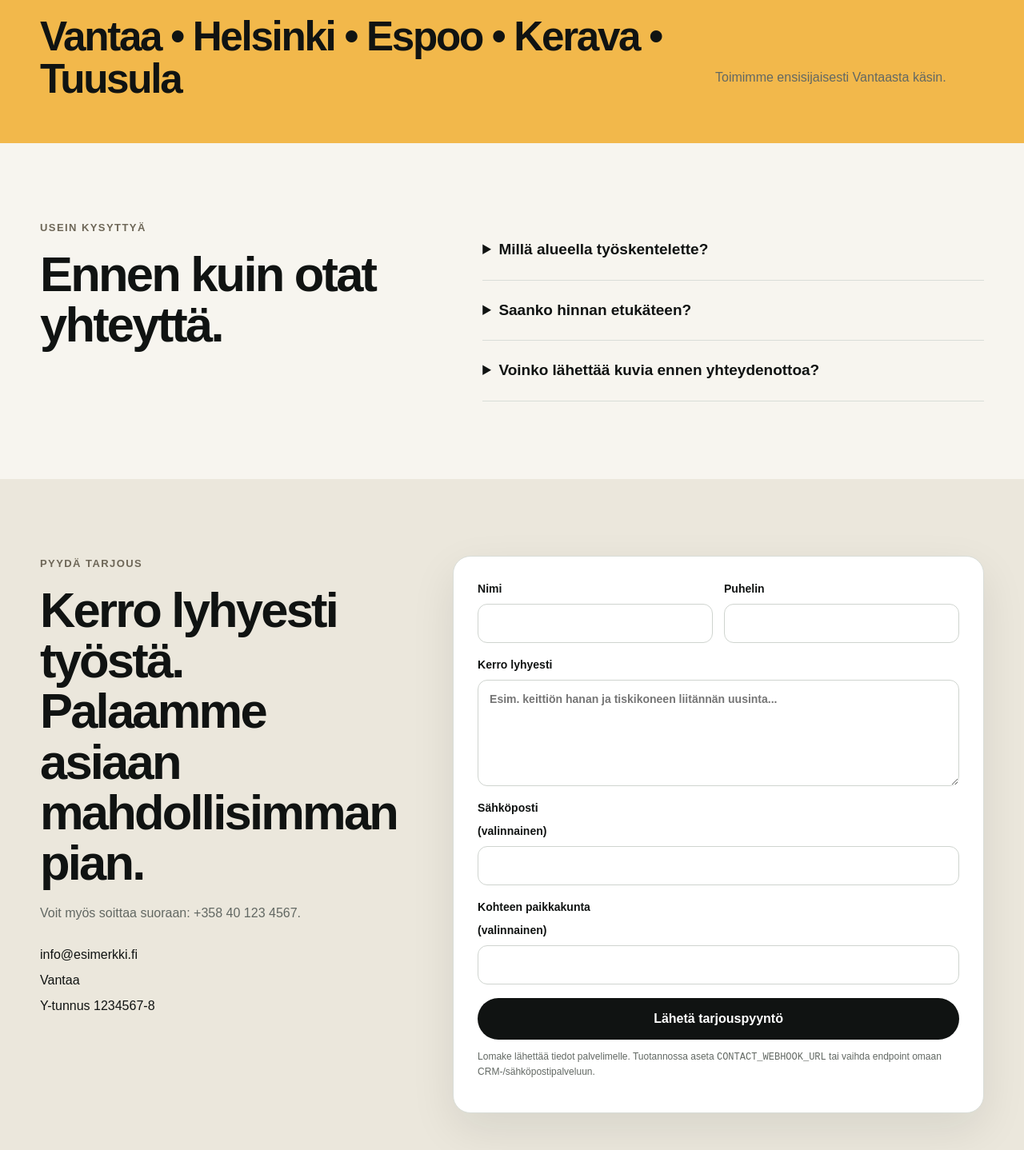
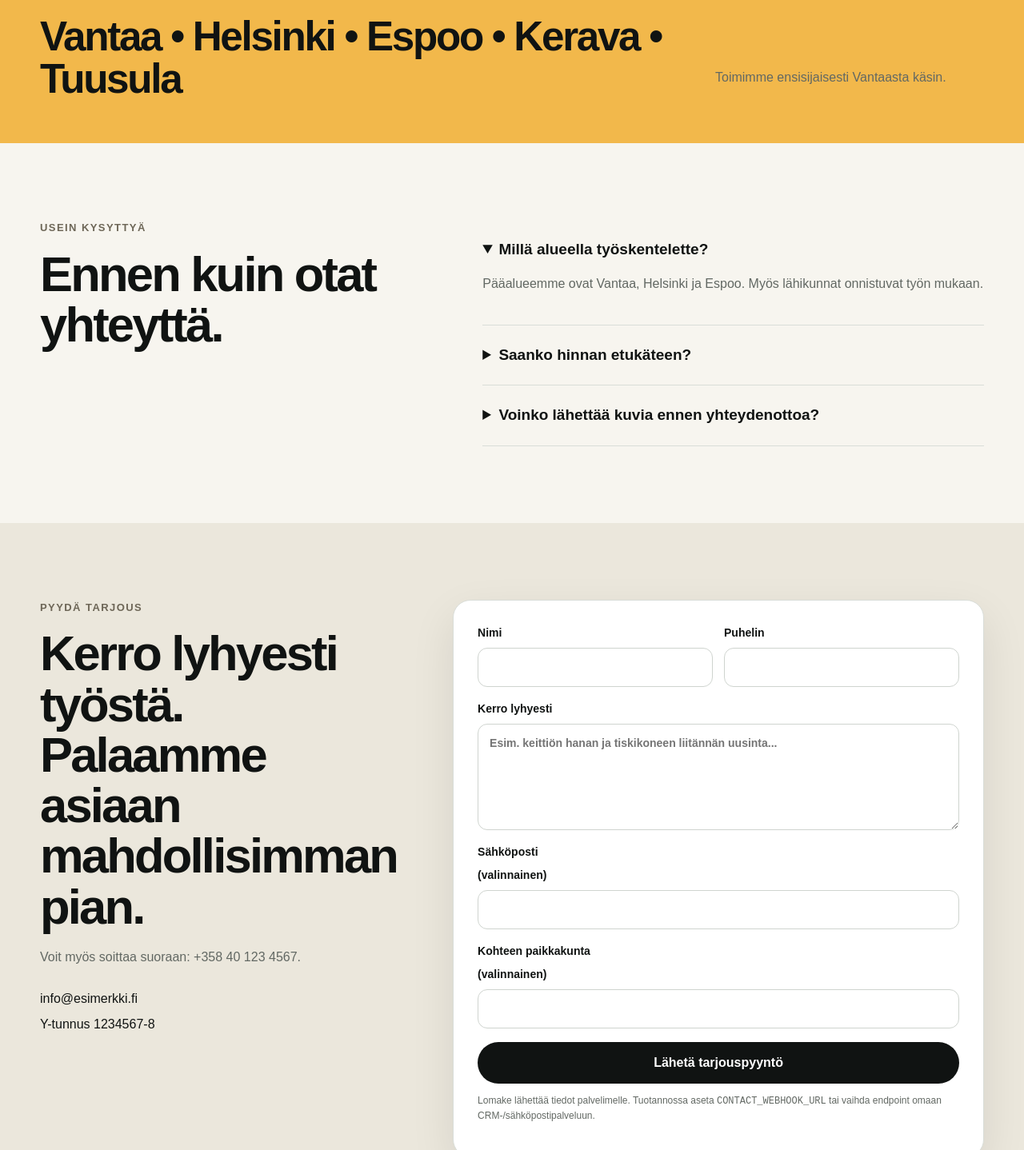
Before and after one commit to GhoulHouse-Dev/trades-master, a Next.js app: page / in a window 1280 px wide. Shown: the part 4159-5597 px from the top of the page at 80% size. Built offline with nearby package versions, Linux system fonts and the light colour scheme.

Commit message:
refine: improve Aquafix UX and trust hierarchy

```diff
--- a/app/page.tsx
+++ b/app/page.tsx
@@ -75,11 +75,11 @@ export default function HomePage() {
 
         {site.testimonials.length > 0 && <section className="section testimonials"><div className="container"><div className="sectionHead"><p className="eyebrow">Asiakaspalautteet</p><h2>Luottamus syntyy siitä, että sovittu pitää.</h2></div><div className="cards2">{site.testimonials.map((item) => <figure className="quoteCard" key={item.quote}><blockquote>“{item.quote}”</blockquote><figcaption>{item.name}{item.meta ? ` · ${item.meta}` : ""}</figcaption></figure>)}</div></div></section>}
 
-        <section className="serviceArea"><div className="container areaGrid"><div><p className="eyebrow">Palvelualue</p><h2>{site.company.serviceArea.join(" • ")}</h2></div><p>{site.company.address ?? `Toimimme ensisijaisesti ${site.company.city}sta käsin.`}</p></div></section>
+        <section className="serviceArea"><div className="container areaGrid"><div><p className="eyebrow">Palvelualue</p><h2>{site.company.serviceArea.join(" • ")}</h2></div><p>{site.company.serviceAreaNote ?? site.company.address ?? `Toimimme ensisijaisesti ${site.company.city}sta käsin.`}</p></div></section>
 
-        <section className="section" id="ukk"><div className="container splitGrid"><div className="sectionHead stickyHead"><p className="eyebrow">Usein kysyttyä</p><h2>Ennen kuin otat yhteyttä.</h2></div><div className="faqList">{site.faqs.map((faq) => <details key={faq.question}><summary>{faq.question}</summary><p>{faq.answer}</p></details>)}</div></div></section>
+        <section className="section" id="ukk"><div className="container splitGrid"><div className="sectionHead stickyHead"><p className="eyebrow">Usein kysyttyä</p><h2>Ennen kuin otat yhteyttä.</h2></div><div className="faqList">{site.faqs.map((faq, index) => <details key={faq.question} open={index === 0}><summary>{faq.question}</summary><p>{faq.answer}</p></details>)}</div></div></section>
 
-        <section className="section contactSection" id="yhteys"><div className="container contactGrid"><div className="contactCopy"><p className="eyebrow">{site.contact?.sideTitle ?? "Pyydä tarjous"}</p><h2>{site.contact?.title ?? "Kerro lyhyesti työstä. Palaamme asiaan mahdollisimman pian."}</h2><p>{site.contact?.intro}</p><p>Voit myös soittaa suoraan: <a href={callHref}>{site.company.phone}</a>.</p><div className="contactMeta">{site.contact?.personLine && <span>{site.contact.personLine}</span>}<span>{site.company.email}</span><span>{site.company.address ?? site.company.city}</span>{site.company.businessId && <span>Y-tunnus {site.company.businessId}</span>}</div></div><ContactForm /></div></section>
+        <section className="section contactSection" id="yhteys"><div className="container contactGrid"><div className="contactCopy"><p className="eyebrow">{site.contact?.sideTitle ?? "Pyydä tarjous"}</p><h2>{site.contact?.title ?? "Kerro lyhyesti työstä. Palaamme asiaan mahdollisimman pian."}</h2><p>{site.contact?.intro}</p><p>Voit myös soittaa suoraan: <a href={callHref}>{site.company.phone}</a>.</p><div className="contactMeta">{site.contact?.personLine && <span>{site.contact.personLine}</span>}<span>{site.company.email}</span>{site.company.businessId && <span>Y-tunnus {site.company.businessId}</span>}</div></div><ContactForm /></div></section>
       </main>
 
       <footer className="footer"><div className="container footerGrid"><div><strong>{site.company.name}</strong><p>{site.company.description}</p>{site.footer?.copyright && <p>{site.footer.copyright}</p>}</div><div>{site.footer?.links ? <><strong>Linkit</strong><p className="footerLinks">{site.footer.links.map((item) => <a key={item.href} href={item.href}>{item.label}</a>)}</p></> : <><strong>Palvelualue</strong><p>{site.company.serviceArea.join(", ")}</p></>}</div><div><strong>Yhteys</strong><p><a href={callHref}>{site.company.phone}</a><br/><a href={`mailto:${site.company.email}`}>{site.company.email}</a></p></div></div></footer>
```
